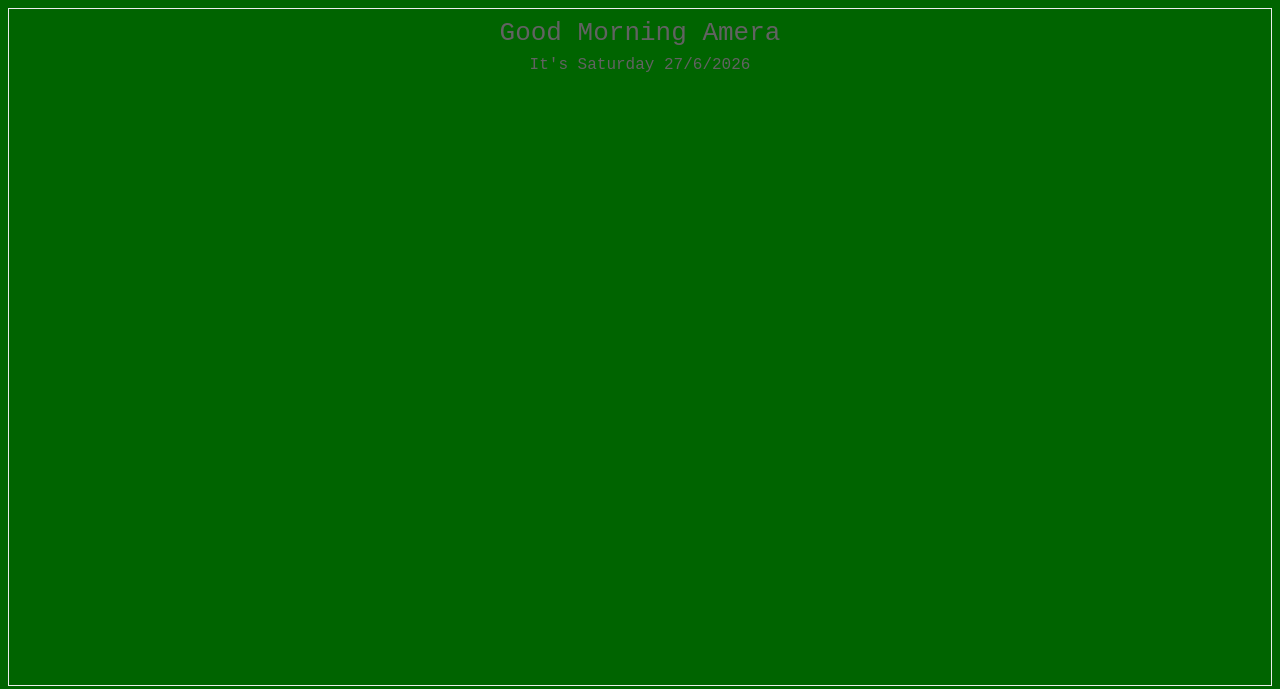
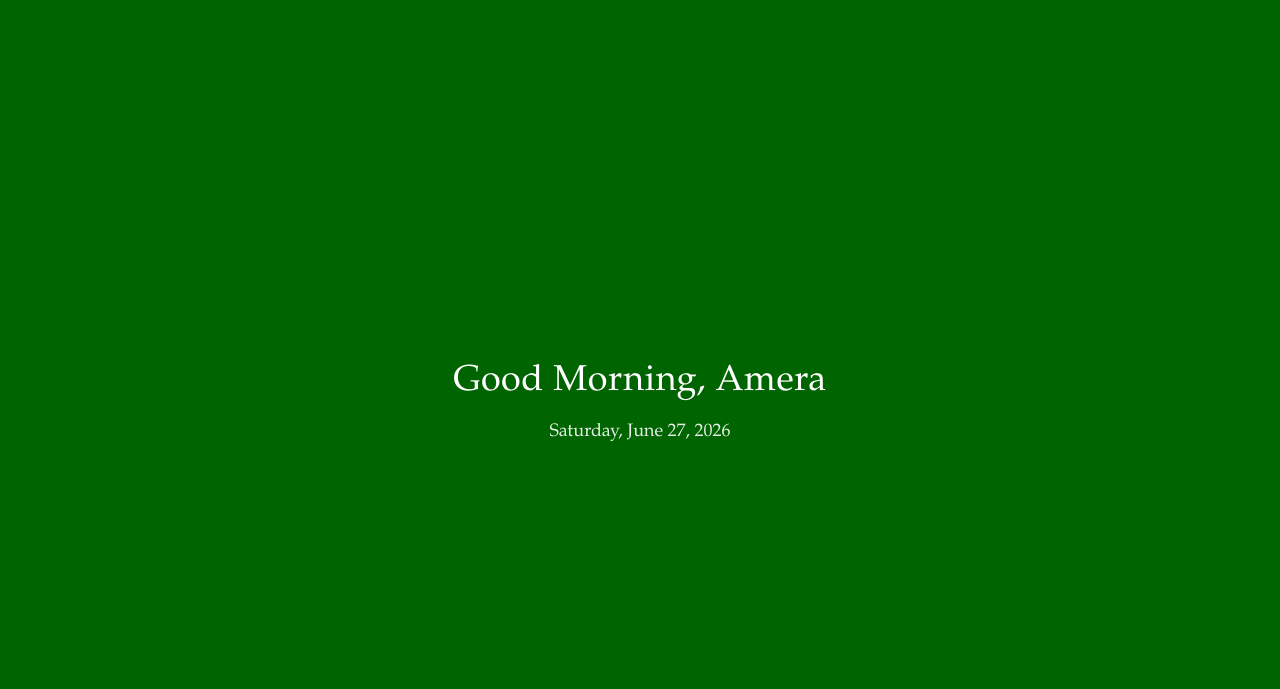
Before and after one commit to AmeraMonet/notionhellobanner, a plain HTML site: page index.html in a window 1280 px wide. Drawn offline with Linux system fonts and the light colour scheme.

Commit message:
index.html

```diff
--- a/index.html
+++ b/index.html
@@ -1,57 +1,87 @@
-<html>
+<!DOCTYPE html>
+<html lang="en">
 <head>
+  <meta charset="UTF-8">
+  <meta name="viewport" content="width=device-width, initial-scale=1.0">
   <title>Greeting Message</title>
+
   <style>
+    html, body {
+      margin: 0;
+      padding: 0;
+      width: 100%;
+      height: 100%;
+      background-color: darkgreen;
+      overflow: hidden;
+      display: flex;
+      justify-content: center;
+      align-items: center;
+      font-family: Garamond, "EB Garamond", Georgia, serif;
+    }
+
     #lbl {
-    font-family: monospace;
-    font-size: xx-large;
-    color: #626262;
-    padding: 5px;
-    border: 1px solid #ececec;
+      width: 100%;
       text-align: center;
+      color: white;
       line-height: 1.5;
-    height:85%
+      padding: 20px;
+      box-sizing: border-box;
+    }
 
+    #greeting {
+      font-size: 36px;
+      font-weight: 500;
+      letter-spacing: 0.5px;
+    }
 
-}
-#date{
-    font-size:large;
-}
-body{
-    background-color: darkgreen;
+    #date {
+      margin-top: 10px;
+      font-size: 18px;
+      opacity: 0.9;
     }
   </style>
 </head>
+
 <body>
-    <div id="lbl"></div>
-</body>
+
+<div id="lbl">
+  <div id="greeting"></div>
+  <div id="date"></div>
+</div>
 
 <script>
-    var weekday = new Array(7);
-    weekday[0] = "Sunday";
-    weekday[1] = "Monday";
-    weekday[2] = "Tuesday";
-    weekday[3] = "Wednesday";
-    weekday[4] = "Thursday";
-    weekday[5] = "Friday";
-    weekday[6] = "Saturday";
+const weekdays = [
+  "Sunday",
+  "Monday",
+  "Tuesday",
+  "Wednesday",
+  "Thursday",
+  "Friday",
+  "Saturday"
+];
 
+const today = new Date();
+const hrs = today.getHours();
 
-    var today = new Date();
-    var hrs = today.getHours();
-    var dayOfWeek = weekday[today.getDay()];
-    var date = dayOfWeek+" " + today.getDate() + "/" +(today.getMonth()+1) +'/'+today.getFullYear()  ;
+let greeting = "";
 
-    var greet;
+if (hrs < 12) {
+  greeting = "Good Morning";
+} else if (hrs < 18) {
+  greeting = "Good Afternoon";
+} else {
+  greeting = "Good Evening";
+}
 
-    if (hrs < 12)
-        greet = 'Good Morning  ';
-    else if (hrs >= 12 && hrs <= 17)
-        greet = 'Good Afternoon ';
-    else if (hrs >= 17 && hrs <= 24)
-        greet = 'Good Evening  ';
+const date = `${weekdays[today.getDay()]}, ${today.toLocaleDateString("en-US", {
+  month: "long",
+  day: "numeric",
+  year: "numeric"
+})}`;
 
-    document.getElementById('lbl').innerHTML =
-        greet+= "Amera " +`<div id="date"> It's ${date}</div>`;
+document.getElementById("greeting").textContent = `${greeting}, Amera`;
+document.getElementById("date").textContent = date;
 </script>
+
+</body>
 </html>
```
Lines whose indentation alone changed are shown as unchanged.
